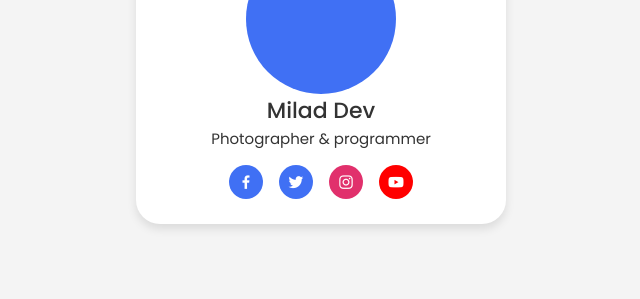
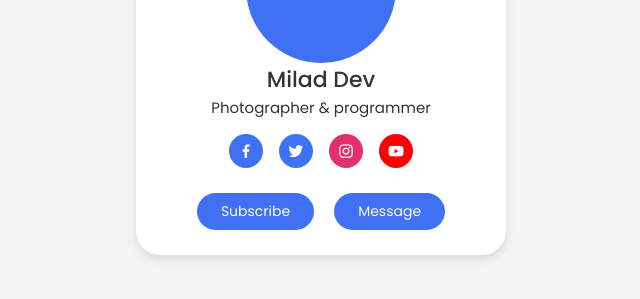
Before and after one commit to MohammadMilad7/responsive-profile-card-with-HTML-CSS, a plain HTML site: page index.html in a window 1280 px wide. Shown: the part 329-628 px from the top of the page, without its empty margins (319-959 px from the left). Drawn offline with nearby package versions, Linux system fonts and the light colour scheme.

Commit message:
comlete the buttons part

```diff
--- a/index.html
+++ b/index.html
@@ -38,6 +38,10 @@
                 <i class='bx bxl-youtube' ></i>
             </a>
         </div>
+        <div class="buttons">
+            <button class="button">Subscribe</button>
+            <button class="button">Message</button>
+        </div>
     </div>
 
 
--- a/style.css
+++ b/style.css
@@ -77,3 +77,24 @@ body{
     text-decoration: none;
 
 }
+.profile-card .buttons{
+    display: flex;
+    align-items: center;
+    margin-top: 25px;
+
+}
+.buttons .button{
+    font-size: 14px;
+    font-weight: 400;
+    color: #fff;
+    border: none;
+    border-radius: 24px;
+    margin: 0 10px;
+    padding: 8px 24px;
+    background-color:#4070f4;
+    cursor: pointer;
+    transition: all 0.3s ease;
+}
+.buttons .button:hover{
+    background-color: #0e4bf1;
+}
```
